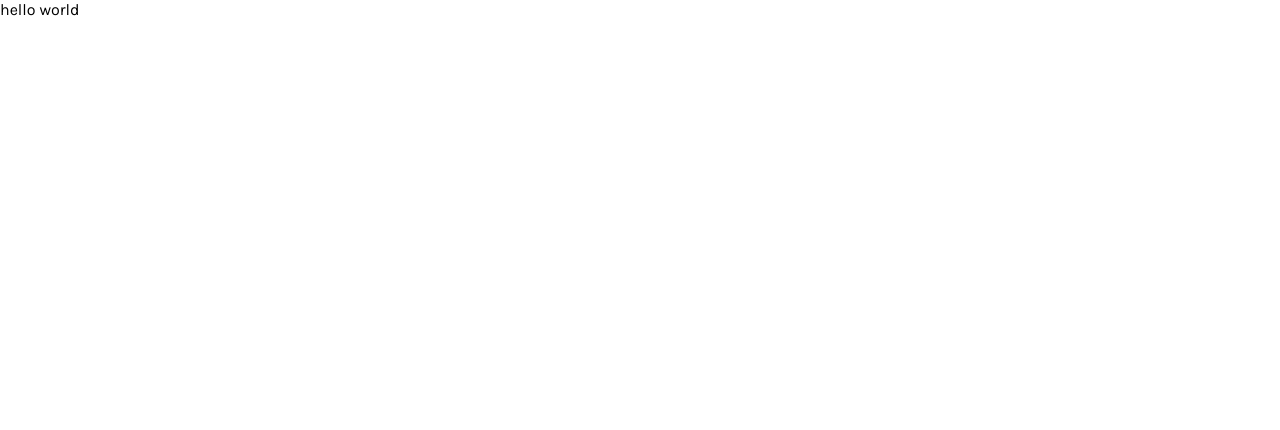
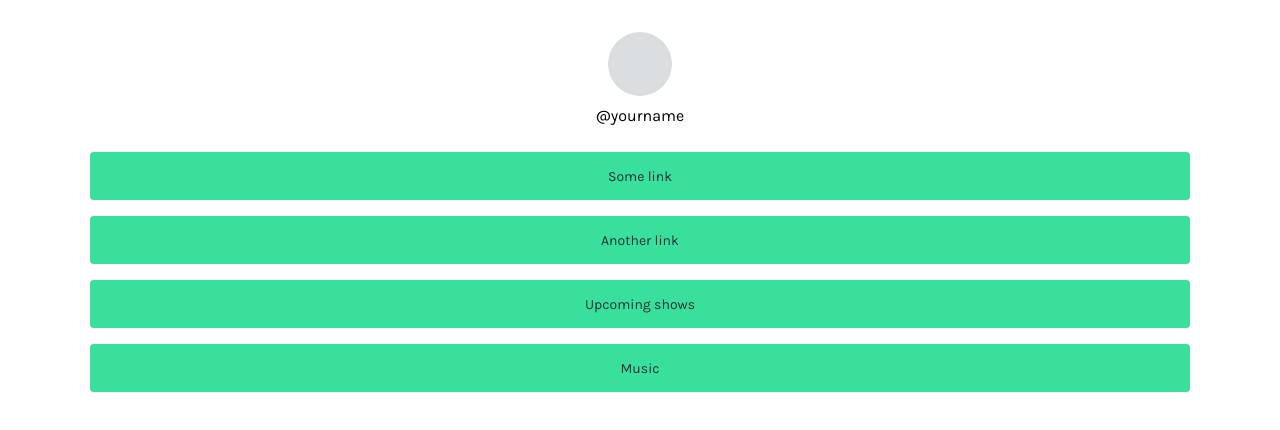
Before and after one commit to jzhang11235/linktree-frontend, a React (Create React App) app: page / in a window 1280 px wide. Shown: the top 430 px of the page. Built offline with nearby package versions, Linux system fonts and the light colour scheme.

Commit message:
Create example page

```diff
--- a/src/App.tsx
+++ b/src/App.tsx
@@ -1,11 +1,122 @@
+import styled, { ThemeProvider } from 'styled-components';
+import defaultTheme from './styles/defaultTheme';
 import GlobalStyle from './styles/globalStyle';
+import Profile from './components/Profile';
+import ClassicLink from './components/links/ClassicLink';
+import EventsLink from './components/links/EventsLink';
+import MusicLink from './components/links/MusicLink';
+
+const Container = styled.div`
+  width: 100%;
+  margin: 0 auto;
+  padding: 0 20px;
+  @media (min-width: 576px) {
+    max-width: 540px;
+  }
+  @media (min-width: 768px) {
+    max-width: 720px;
+  }
+  @media (min-width: 992px) {
+    max-width: 960px;
+  }
+  @media (min-width: 1200px) {
+    max-width: 1140px;
+  }
+`;
+
+const ProfileContainer = styled.header`
+  display: flex;
+  justify-content: center;
+  margin: 32px 0 24px;
+`;
+
+const Main = styled.main`
+  margin-bottom: 100px;
+`;
+
+const LinkContainer = styled.div`
+  margin-bottom: 16px;
+  &:last-child {
+    margin-bottom: 0;
+  }
+`;
 
 function App() {
   return (
-    <>
+    <ThemeProvider theme={defaultTheme}>
       <GlobalStyle />
-      <div>hello world</div>
-    </>
+      <Container>
+        <ProfileContainer>
+          <Profile username="@yourname" />
+        </ProfileContainer>
+        <Main>
+          <LinkContainer>
+            <ClassicLink label="Some link" to="#" />
+          </LinkContainer>
+          <LinkContainer>
+            <ClassicLink label="Another link" to="#" />
+          </LinkContainer>
+          <LinkContainer>
+            <EventsLink
+              label="Upcoming shows"
+              events={[
+                {
+                  id: 'a',
+                  date: 'Apr 01 2019',
+                  location: 'The Forum, Melbourne',
+                  soldOut: false,
+                  url: '#',
+                },
+                {
+                  id: 'b',
+                  date: 'Apr 02 2019',
+                  location: 'Venue Name, Canberra',
+                  soldOut: true,
+                  url: '#',
+                },
+                {
+                  id: 'c',
+                  date: 'Apr 03 2019',
+                  location: 'Venue Name, Sydney',
+                  soldOut: false,
+                  url: '#',
+                },
+                {
+                  id: 'd',
+                  date: 'Apr 04 2019',
+                  location: 'Venue Name, Brisbane',
+                  soldOut: false,
+                  url: '#',
+                },
+              ]}
+            />
+          </LinkContainer>
+          <LinkContainer>
+            <MusicLink
+              label="Music"
+              song={{
+                title: 'Song Name',
+                artist: 'Artist Name',
+                album: 'Album Name',
+                links: [
+                  { platform: 'spotify', embedUrl: '#', externalUrl: '#' },
+                  { platform: 'apple-music', embedUrl: '#', externalUrl: '#' },
+                  { platform: 'soundcloud', embedUrl: '#', externalUrl: '#' },
+                  {
+                    platform: 'youtube-music',
+                    embedUrl: '#',
+                    externalUrl: '#',
+                  },
+                  { platform: 'deezer', embedUrl: '#', externalUrl: '#' },
+                  { platform: 'tidal', embedUrl: '#', externalUrl: '#' },
+                  { platform: 'bandcamp', embedUrl: '#', externalUrl: '#' },
+                ],
+              }}
+            />
+          </LinkContainer>
+        </Main>
+      </Container>
+    </ThemeProvider>
   );
 }
 
--- /dev/null
+++ b/src/components/Profile.tsx
@@ -0,0 +1,35 @@
+import styled from 'styled-components';
+
+type ProfileProps = {
+  username: string;
+};
+
+const Container = styled.div`
+  display: inline-block;
+`;
+
+const ProfileImagePlaceholder = styled.div`
+  width: 64px;
+  height: 64px;
+  margin: 0 auto;
+  border-radius: 50%;
+  background: #dadee0;
+`;
+
+const Username = styled.h1`
+  margin: 8px 0 0;
+  font-size: 16px;
+  font-weight: normal;
+  line-height: 24px;
+`;
+
+const Profile = (props: ProfileProps) => {
+  return (
+    <Container>
+      <ProfileImagePlaceholder />
+      <Username>{props.username}</Username>
+    </Container>
+  );
+};
+
+export default Profile;
```
Also changed, not shown: 1 other file (tests, documents, lock files or other folders).
